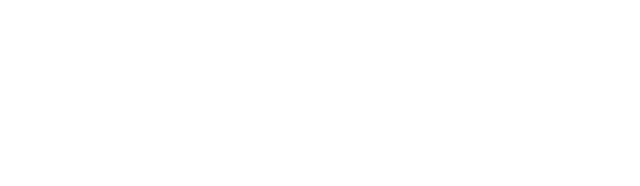
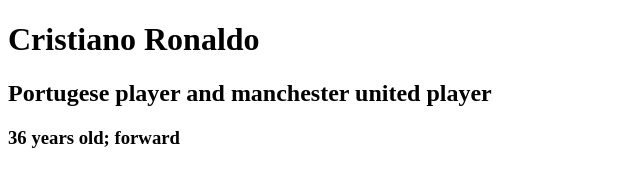
Before and after one commit to Omaralabdullah051/my-third-repo, a plain HTML site: page index.html in a window 1280 px wide. Shown: the whole page, without its empty margins (0-640 px from the left). Drawn offline with Linux system fonts and the light colour scheme.

Commit message:
heading changed

```diff
--- a/index.html
+++ b/index.html
@@ -7,6 +7,8 @@
     <title>My Third Repo</title>
 </head>
 <body>
-
+    <h1>Cristiano Ronaldo</h1>
+    <h2>Portugese player and manchester united player</h2>
+    <h3>36 years old; forward</h3>
 </body>
 </html>
```
